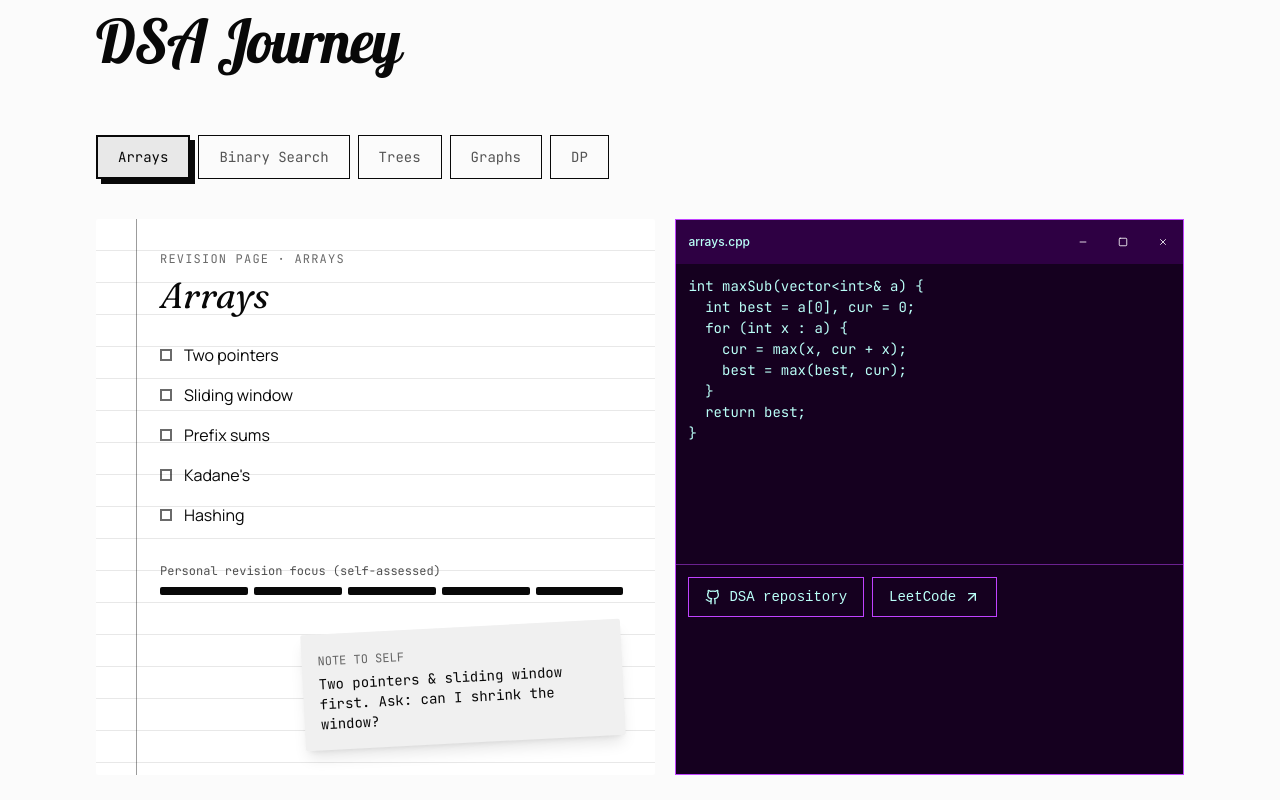
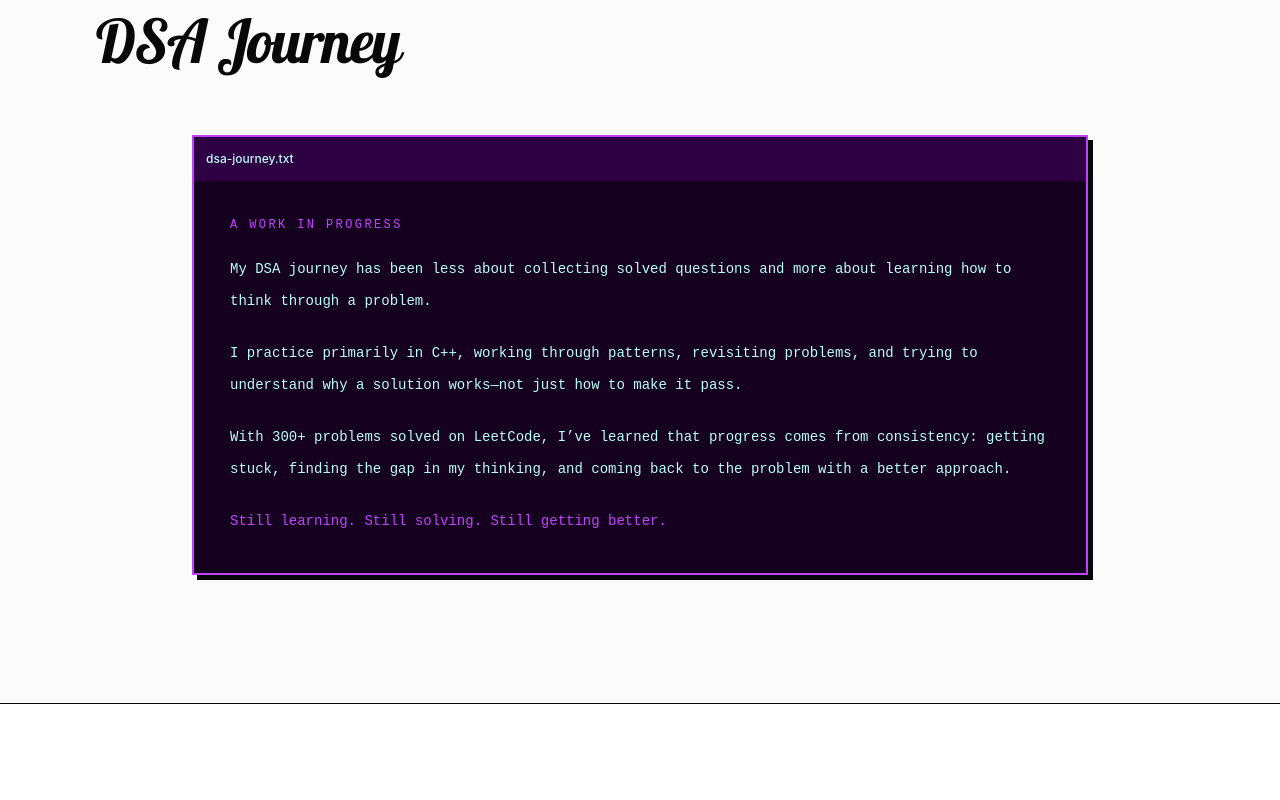
Before and after one commit to AVINASHTIWARI14/portfolio, a React (Vite) app: page / in a window 1280 px wide. Shown: the part 1640-2440 px from the top of the page. Built offline with nearby package versions, Linux system fonts and the light colour scheme.

Commit message:
Replace interactive DSA topic code demo with journey story

```diff
--- a/src/components/portfolio/Dsa.tsx
+++ b/src/components/portfolio/Dsa.tsx
@@ -1,123 +1,35 @@
-import { useState } from "react";
-import { AnimatePresence, motion } from "framer-motion";
-import { ArrowUpRight, Github, Minus, Square, X } from "lucide-react";
-import { dsaRepo, dsaTopics, leetcode } from "@/data/portfolio";
 import { Reveal, SectionHeading } from "./Reveal";
-import { cn } from "@/lib/utils";
 import "./dsa-editor.css";
 
 export function Dsa() {
-  const [activeId, setActiveId] = useState(dsaTopics[0]?.id ?? "");
-  const [minimized, setMinimized] = useState(false);
-  const [maximized, setMaximized] = useState(false);
-  const t = dsaTopics.find((d) => d.id === activeId)!;
-
   return (
     <section id="dsa" className="relative border-y border-border bg-secondary/30 py-24 md:py-32">
       <div className="mx-auto max-w-6xl px-5 sm:px-8">
         <SectionHeading index="" eyebrow="" title={<>DSA Journey</>} titleFontFamily="Lobster, cursive" />
 
-        <div role="tablist" aria-label="DSA topics" className="mb-8 flex gap-2 overflow-x-auto pb-2">
-          {dsaTopics.map((d) => (
-            <button
-              key={d.id}
-              role="tab"
-              id={`tab-${d.id}`}
-              aria-selected={d.id === activeId}
-              aria-controls="dsa-panel"
-              onClick={() => setActiveId(d.id)}
-              className={cn(
-                "h-11 shrink-0 rounded-full border px-5 font-mono text-sm transition-colors",
-                d.id === activeId ? "border-lavender bg-accent text-foreground" : "border-border text-muted-foreground hover:text-foreground",
-              )}
-            >
-              {d.label}
-            </button>
-          ))}
-        </div>
-
         <Reveal>
-          <div id="dsa-panel" role="tabpanel" aria-labelledby={`tab-${t.id}`} className="grid gap-5 lg:grid-cols-[1.1fr_1fr]">
-            {/* notebook page */}
-            <div className="relative overflow-hidden rounded-3xl paper-lines p-6 text-paper-foreground sm:p-8">
-              <div className="absolute inset-y-0 left-10 w-px bg-destructive/40" aria-hidden />
-              <AnimatePresence mode="wait">
-                <motion.div key={t.id} initial={{ opacity: 0, x: 12 }} animate={{ opacity: 1, x: 0 }} exit={{ opacity: 0, x: -12 }} transition={{ duration: 0.3 }} className="pl-8">
-                  <p className="font-mono text-xs uppercase tracking-widest opacity-60">Revision page · {t.label}</p>
-                  <h3 className="mt-2 font-display text-3xl italic sm:text-4xl">{t.label}</h3>
-                  <ul className="mt-6 space-y-2 leading-8">
-                    {t.topics.map((x) => (
-                      <li key={x} className="flex items-center gap-3">
-                        <span className="h-3 w-3 shrink-0 rounded-sm border-2 border-current opacity-60" /> {x}
-                      </li>
-                    ))}
-                  </ul>
-                  <div className="mt-8">
-                    <p className="font-mono text-xs opacity-70">Personal revision focus (self-assessed)</p>
-                    <div className="mt-2 flex gap-1.5" aria-label={`Revision focus ${t.focus} of 5`}>
-                      {Array.from({ length: 5 }).map((_, i) => (
-                        <span key={i} className={cn("h-2 flex-1 rounded-full", i < t.focus ? "bg-paper-foreground" : "bg-paper-foreground/15")} />
-                      ))}
-                    </div>
-                  </div>
-                  <motion.div
-                    initial={{ rotate: 0 }}
-                    animate={{ rotate: -3 }}
-                    className="mt-8 max-w-xs rounded-md bg-sticky p-4 font-mono text-sm text-sticky-foreground shadow-lg sm:ml-auto"
-                  >
-                    <span className="text-xs uppercase opacity-60">note to self</span>
-                    <p className="mt-1">{t.note}</p>
-                  </motion.div>
-                </motion.div>
-              </AnimatePresence>
+          <article className="dsa-code-window mx-auto flex min-w-0 max-w-4xl flex-col overflow-hidden border" style={{ background: "#15001f", borderColor: "#c042ff", fontFamily: "monospace", fontSize: 14 }}>
+            <div className="dsa-code-titlebar flex h-11 shrink-0 items-center justify-end" style={{ background: "#2e0043" }}>
+              <span className="mr-auto truncate px-3 text-xs text-[#bafff8]">dsa-journey.txt</span>
+              <span className="dsa-window-dot" aria-hidden="true" />
+              <span className="dsa-window-dot" aria-hidden="true" />
+              <span className="dsa-window-dot dsa-window-dot-close" aria-hidden="true" />
             </div>
 
-            {/* C++ editor */}
-            <div
-              className={cn(
-                "dsa-code-window flex min-w-0 flex-col overflow-auto border",
-                maximized ? "min-h-[520px]" : "min-h-[300px]",
-              )}
-              style={{ background: "#15001f", borderColor: "#c042ff", fontFamily: "monospace", fontSize: 14 }}
-            >
-              <div className="dsa-code-titlebar flex h-11 shrink-0 items-center justify-end" style={{ background: "#2e0043" }}>
-                <span className="mr-auto truncate px-3 text-xs text-[#bafff8]">{t.id}.cpp</span>
-                <button type="button" aria-label="Minimize editor" title="Minimize" onClick={() => setMinimized((v) => !v)} className="dsa-window-control">
-                  <Minus />
-                </button>
-                <button type="button" aria-label={maximized ? "Restore editor size" : "Maximize editor"} title={maximized ? "Restore" : "Maximize"} onClick={() => setMaximized((v) => !v)} className="dsa-window-control">
-                  <Square />
-                </button>
-                <button type="button" aria-label="Reset editor view" title="Reset view" onClick={() => { setMinimized(false); setMaximized(false); }} className="dsa-window-control dsa-window-close">
-                  <X />
-                </button>
-              </div>
-              {!minimized && (
-                <>
-                  <AnimatePresence mode="wait">
-                    <motion.pre
-                      key={t.id}
-                      initial={{ opacity: 0 }}
-                      animate={{ opacity: 1 }}
-                      exit={{ opacity: 0 }}
-                      className={cn("flex-1 overflow-auto whitespace-pre p-3 text-[#bafff8]", maximized ? "min-h-[420px]" : "max-h-[300px]")}
-                      style={{ scrollbarWidth: "none" }}
-                    >
-                      <code>{t.snippet}</code>
-                    </motion.pre>
-                  </AnimatePresence>
-                  <div className="flex flex-wrap gap-2 border-t border-[#c042ff]/50 p-3">
-                    <a href={dsaRepo} target="_blank" rel="noreferrer" className="inline-flex h-10 items-center gap-2 border border-[#c042ff] px-4 text-sm text-[#bafff8] transition-colors hover:bg-[#2e0043]">
-                      <Github className="h-4 w-4" /> DSA repository
-                    </a>
-                    <a href={leetcode} target="_blank" rel="noreferrer" className="inline-flex h-10 items-center gap-2 border border-[#c042ff] px-4 text-sm text-[#bafff8] transition-colors hover:bg-[#2e0043]">
-                      LeetCode <ArrowUpRight className="h-4 w-4" />
-                    </a>
-                  </div>
-                </>
-              )}
+            <div className="space-y-5 p-6 leading-7 text-[#bafff8] sm:p-9 sm:leading-8">
+              <p className="text-xs uppercase tracking-[0.2em] text-[#c042ff]">A work in progress</p>
+              <p>
+                My DSA journey has been less about collecting solved questions and more about learning how to think through a problem.
+              </p>
+              <p>
+                I practice primarily in C++, working through patterns, revisiting problems, and trying to understand why a solution works—not just how to make it pass.
+              </p>
+              <p>
+                With 300+ problems solved on LeetCode, I’ve learned that progress comes from consistency: getting stuck, finding the gap in my thinking, and coming back to the problem with a better approach.
+              </p>
+              <p className="text-[#c042ff]">Still learning. Still solving. Still getting better.</p>
             </div>
-          </div>
+          </article>
         </Reveal>
       </div>
     </section>
```
